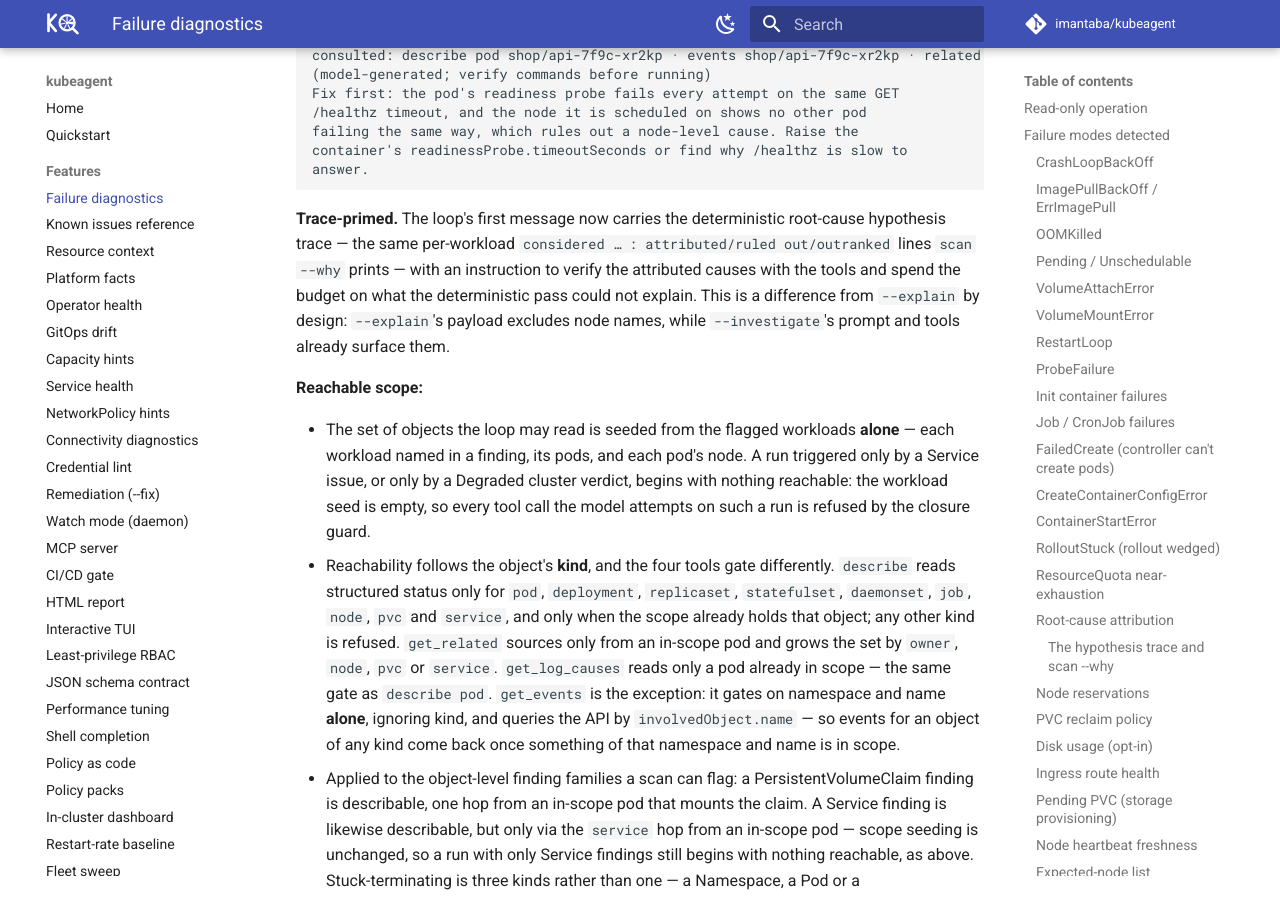
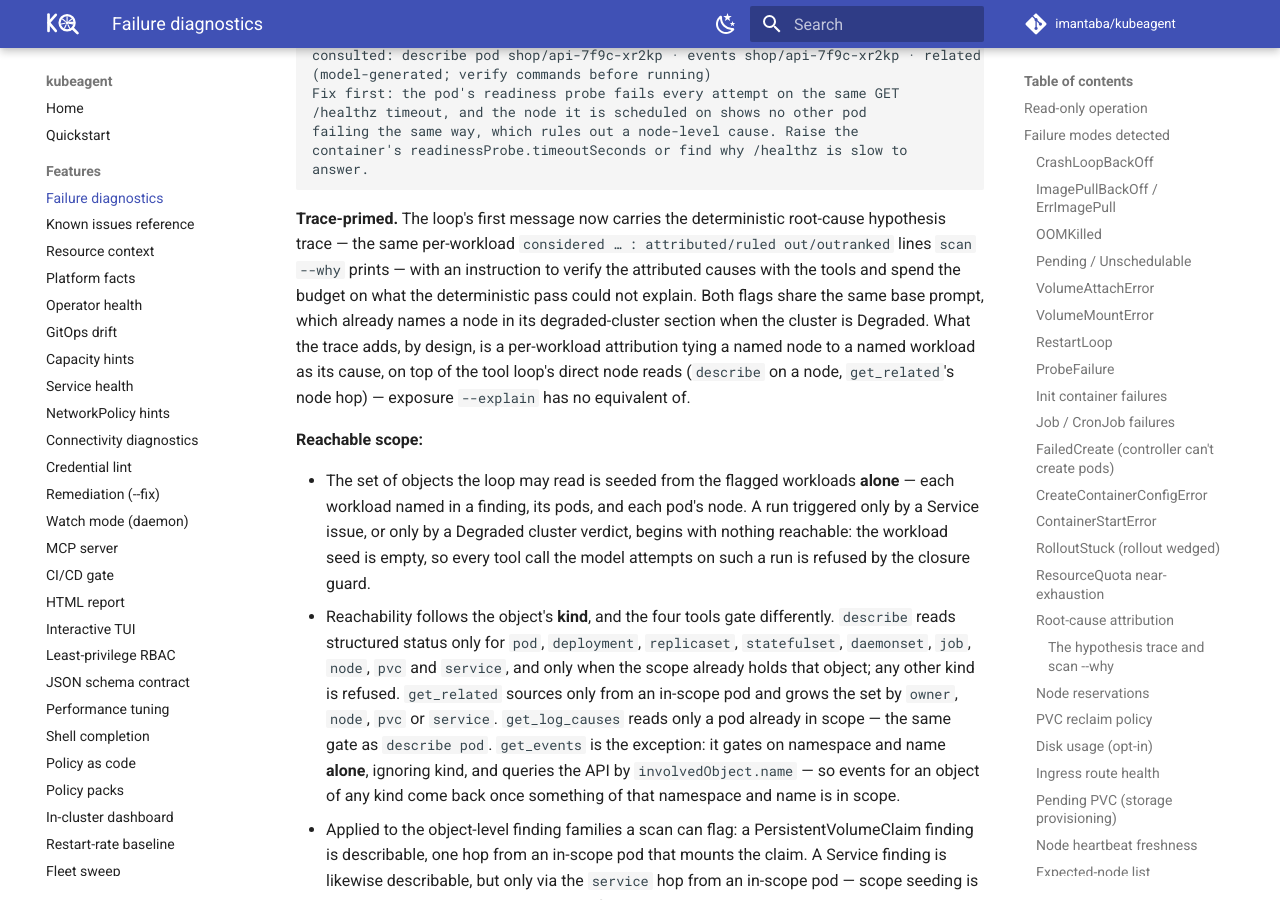
Before and after one commit to imantaba/kubeagent, an MkDocs documentation site: the page built from website/docs/features/diagnostics.md, in a window 1280 px wide and 900 px high, scrolled down 27147 px. Built offline with MkDocs 1.6.1 and Material for MkDocs 9.7.7, drawn with Linux system fonts in a browser that asks for light colours; comment, search, counter and statistics services are not loaded.

Commit message:
docs(investigate): narrow the --explain node-name boundary claim to what the code does
BuildInventoryPrompt — the base prompt --explain and --investigate share —
already names down nodes in its degraded-cluster section, so "--explain's
payload excludes node names" overclaimed. The true difference, now stated
in both the feature doc and renderTrace's comment: the trace adds
per-workload attribution tying a named node to a named workload as its
cause, and the tool loop adds direct node reads — exposure --explain has
no equivalent of. Retraction, not deletion: the two egress boundaries
still differ and still stay separate.

Signed-off-by: imantaba <itn.taba@gmail.com>

```diff
--- a/website/docs/features/diagnostics.md
+++ b/website/docs/features/diagnostics.md
@@ -1270,9 +1270,12 @@ answer.
 root-cause hypothesis trace — the same per-workload `considered … :
 attributed/ruled out/outranked` lines `scan --why` prints — with an
 instruction to verify the attributed causes with the tools and spend the
-budget on what the deterministic pass could not explain. This is a
-difference from `--explain` by design: `--explain`'s payload excludes node
-names, while `--investigate`'s prompt and tools already surface them.
+budget on what the deterministic pass could not explain. Both flags share
+the same base prompt, which already names a node in its degraded-cluster
+section when the cluster is Degraded. What the trace adds, by design, is a
+per-workload attribution tying a named node to a named workload as its
+cause, on top of the tool loop's direct node reads (`describe` on a node,
+`get_related`'s node hop) — exposure `--explain` has no equivalent of.
 
 **Reachable scope:**
 
```
Also changed, not shown: 1 other file.
